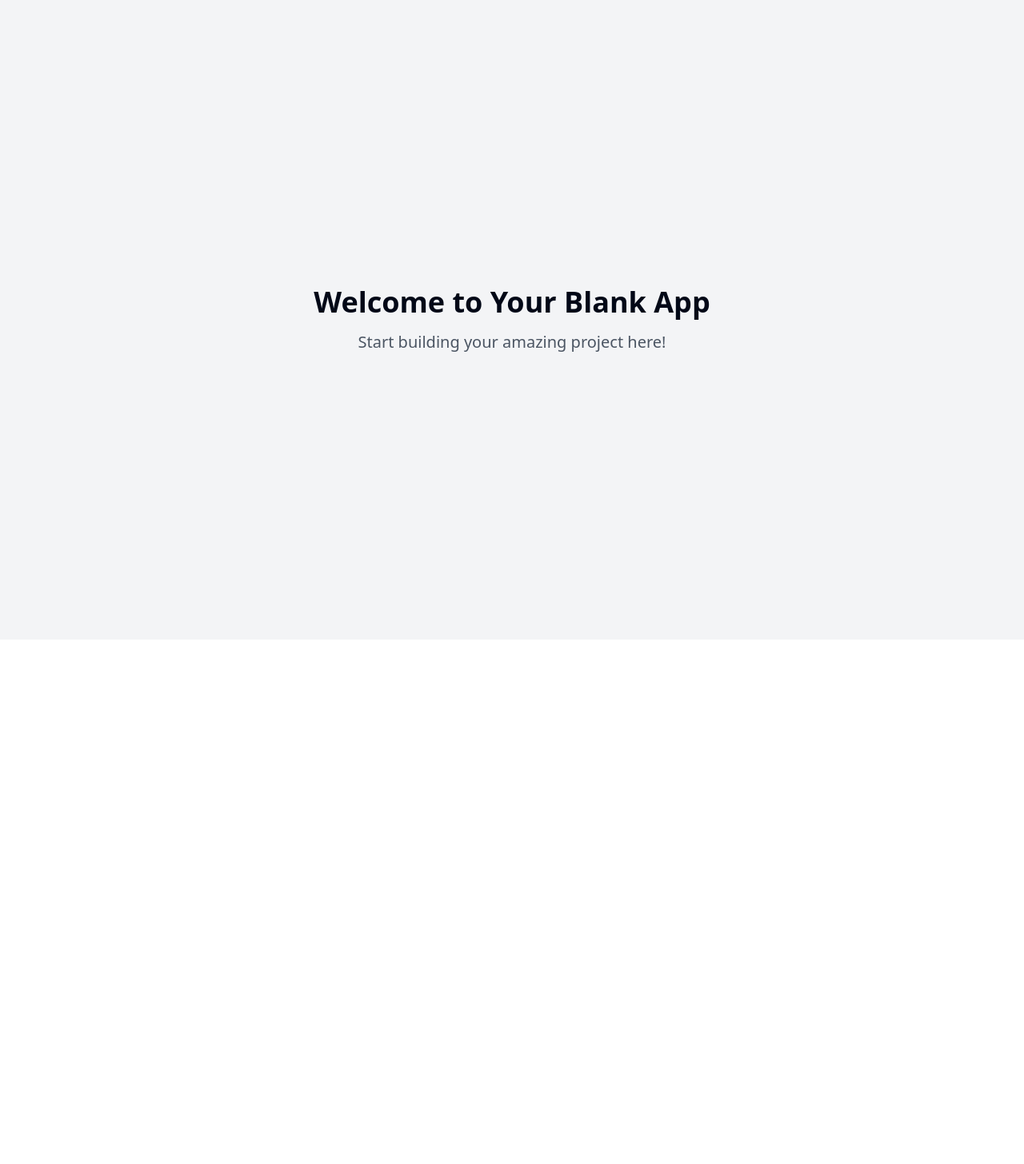
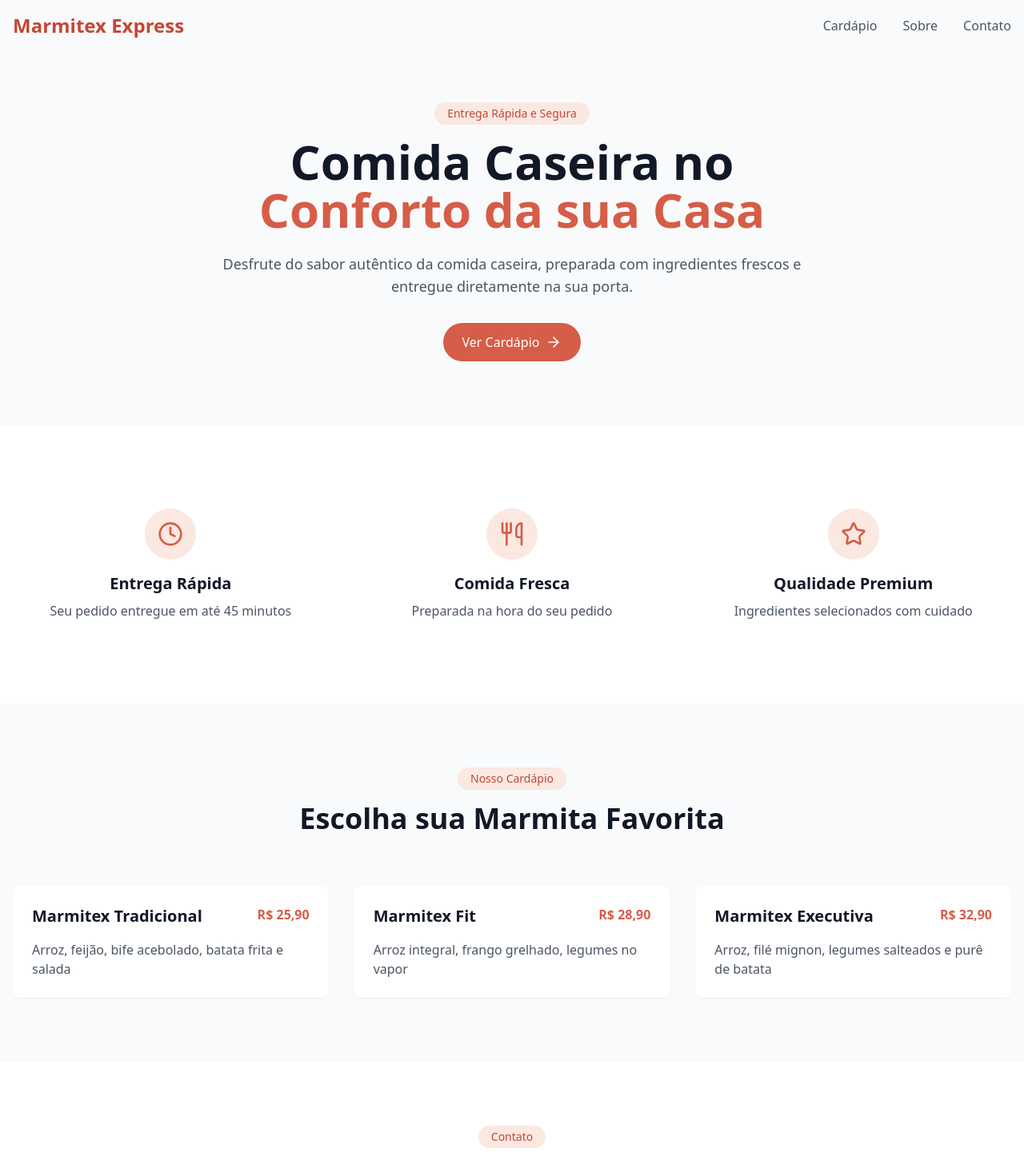
Before and after one commit to SRE-ARCHITECT/marmitex-express, a React (Vite) app: page / in a window 1280 px wide. Shown: the top 1456 px of the page at 80% size. Before the commit the page ends 800 px from the top, so only its background shows below. Built offline with nearby package versions, Linux system fonts and the light colour scheme.

Commit message:
Add marmitex delivery page
This commit adds a new page for a marmitex delivery service, including sections for the menu and contact information.  The page is styled with basic HTML and CSS.

```diff
--- a/package.json
+++ b/package.json
@@ -45,6 +45,7 @@
     "cmdk": "^1.0.0",
     "date-fns": "^3.6.0",
     "embla-carousel-react": "^8.3.0",
+    "framer-motion": "^12.4.1",
     "input-otp": "^1.2.4",
     "lucide-react": "^0.462.0",
     "next-themes": "^0.3.0",
--- /dev/null
+++ b/src/components/Navbar.tsx
@@ -0,0 +1,108 @@
+
+import { useState, useEffect } from "react";
+import { motion } from "framer-motion";
+import { Menu, X } from "lucide-react";
+
+const Navbar = () => {
+  const [isScrolled, setIsScrolled] = useState(false);
+  const [isMenuOpen, setIsMenuOpen] = useState(false);
+
+  useEffect(() => {
+    const handleScroll = () => {
+      setIsScrolled(window.scrollY > 20);
+    };
+    window.addEventListener("scroll", handleScroll);
+    return () => window.removeEventListener("scroll", handleScroll);
+  }, []);
+
+  return (
+    <motion.nav
+      initial={{ y: -100 }}
+      animate={{ y: 0 }}
+      className={`fixed w-full z-50 transition-all duration-300 ${
+        isScrolled
+          ? "bg-white/80 backdrop-blur-md shadow-sm"
+          : "bg-transparent"
+      }`}
+    >
+      <div className="container mx-auto px-4">
+        <div className="flex items-center justify-between h-16">
+          <a href="#" className="text-2xl font-semibold text-brand-600">
+            Marmitex Express
+          </a>
+
+          {/* Desktop Menu */}
+          <div className="hidden md:flex space-x-8">
+            <NavLink href="#menu">Cardápio</NavLink>
+            <NavLink href="#about">Sobre</NavLink>
+            <NavLink href="#contact">Contato</NavLink>
+          </div>
+
+          {/* Mobile Menu Button */}
+          <button
+            className="md:hidden"
+            onClick={() => setIsMenuOpen(!isMenuOpen)}
+            aria-label="Toggle menu"
+          >
+            {isMenuOpen ? (
+              <X className="h-6 w-6 text-brand-600" />
+            ) : (
+              <Menu className="h-6 w-6 text-brand-600" />
+            )}
+          </button>
+        </div>
+
+        {/* Mobile Menu */}
+        {isMenuOpen && (
+          <motion.div
+            initial={{ opacity: 0, y: -20 }}
+            animate={{ opacity: 1, y: 0 }}
+            exit={{ opacity: 0, y: -20 }}
+            className="md:hidden"
+          >
+            <div className="px-2 pt-2 pb-3 space-y-1">
+              <MobileNavLink href="#menu" onClick={() => setIsMenuOpen(false)}>
+                Cardápio
+              </MobileNavLink>
+              <MobileNavLink href="#about" onClick={() => setIsMenuOpen(false)}>
+                Sobre
+              </MobileNavLink>
+              <MobileNavLink href="#contact" onClick={() => setIsMenuOpen(false)}>
+                Contato
+              </MobileNavLink>
+            </div>
+          </motion.div>
+        )}
+      </div>
+    </motion.nav>
+  );
+};
+
+const NavLink = ({ href, children }: { href: string; children: React.ReactNode }) => (
+  <a
+    href={href}
+    className="text-gray-600 hover:text-brand-600 transition-colors duration-300"
+  >
+    {children}
+  </a>
+);
+
+const MobileNavLink = ({
+  href,
+  onClick,
+  children,
+}: {
+  href: string;
+  onClick: () => void;
+  children: React.ReactNode;
+}) => (
+  <a
+    href={href}
+    onClick={onClick}
+    className="block px-3 py-2 text-base font-medium text-gray-600 hover:text-brand-600 hover:bg-gray-50 rounded-md transition-colors duration-300"
+  >
+    {children}
+  </a>
+);
+
+export default Navbar;
--- a/src/pages/Index.tsx
+++ b/src/pages/Index.tsx
@@ -1,14 +1,188 @@
-// Update this page (the content is just a fallback if you fail to update the page)
+
+import { motion } from "framer-motion";
+import Navbar from "../components/Navbar";
+import { ArrowRight, Clock, Star, Utensils } from "lucide-react";
 
 const Index = () => {
   return (
-    <div className="min-h-screen flex items-center justify-center bg-gray-100">
-      <div className="text-center">
-        <h1 className="text-4xl font-bold mb-4">Welcome to Your Blank App</h1>
-        <p className="text-xl text-gray-600">Start building your amazing project here!</p>
-      </div>
+    <div className="min-h-screen bg-gray-50">
+      <Navbar />
+
+      {/* Hero Section */}
+      <section className="pt-32 pb-20 px-4">
+        <div className="container mx-auto">
+          <motion.div
+            initial={{ opacity: 0, y: 20 }}
+            animate={{ opacity: 1, y: 0 }}
+            transition={{ duration: 0.6 }}
+            className="text-center max-w-3xl mx-auto"
+          >
+            <span className="inline-block px-4 py-1 bg-brand-100 text-brand-600 rounded-full text-sm font-medium mb-4">
+              Entrega Rápida e Segura
+            </span>
+            <h1 className="text-4xl md:text-6xl font-bold text-gray-900 mb-6">
+              Comida Caseira no
+              <span className="text-brand-500"> Conforto da sua Casa</span>
+            </h1>
+            <p className="text-lg text-gray-600 mb-8">
+              Desfrute do sabor autêntico da comida caseira, preparada com ingredientes frescos
+              e entregue diretamente na sua porta.
+            </p>
+            <a
+              href="#menu"
+              className="inline-flex items-center px-6 py-3 bg-brand-500 text-white rounded-full hover:bg-brand-600 transition-colors duration-300"
+            >
+              Ver Cardápio
+              <ArrowRight className="ml-2 h-5 w-5" />
+            </a>
+          </motion.div>
+        </div>
+      </section>
+
+      {/* Features Section */}
+      <section className="py-20 bg-white">
+        <div className="container mx-auto px-4">
+          <div className="grid grid-cols-1 md:grid-cols-3 gap-8">
+            <Feature
+              icon={<Clock className="h-8 w-8" />}
+              title="Entrega Rápida"
+              description="Seu pedido entregue em até 45 minutos"
+            />
+            <Feature
+              icon={<Utensils className="h-8 w-8" />}
+              title="Comida Fresca"
+              description="Preparada na hora do seu pedido"
+            />
+            <Feature
+              icon={<Star className="h-8 w-8" />}
+              title="Qualidade Premium"
+              description="Ingredientes selecionados com cuidado"
+            />
+          </div>
+        </div>
+      </section>
+
+      {/* Menu Section */}
+      <section id="menu" className="py-20 bg-gray-50">
+        <div className="container mx-auto px-4">
+          <div className="text-center mb-16">
+            <span className="inline-block px-4 py-1 bg-brand-100 text-brand-600 rounded-full text-sm font-medium mb-4">
+              Nosso Cardápio
+            </span>
+            <h2 className="text-3xl md:text-4xl font-bold text-gray-900">
+              Escolha sua Marmita Favorita
+            </h2>
+          </div>
+
+          <div className="grid grid-cols-1 md:grid-cols-2 lg:grid-cols-3 gap-8">
+            <MenuItem
+              title="Marmitex Tradicional"
+              price="R$ 25,90"
+              description="Arroz, feijão, bife acebolado, batata frita e salada"
+            />
+            <MenuItem
+              title="Marmitex Fit"
+              price="R$ 28,90"
+              description="Arroz integral, frango grelhado, legumes no vapor"
+            />
+            <MenuItem
+              title="Marmitex Executiva"
+              price="R$ 32,90"
+              description="Arroz, filé mignon, legumes salteados e purê de batata"
+            />
+          </div>
+        </div>
+      </section>
+
+      {/* Contact Section */}
+      <section id="contact" className="py-20 bg-white">
+        <div className="container mx-auto px-4">
+          <div className="max-w-2xl mx-auto text-center">
+            <span className="inline-block px-4 py-1 bg-brand-100 text-brand-600 rounded-full text-sm font-medium mb-4">
+              Contato
+            </span>
+            <h2 className="text-3xl md:text-4xl font-bold text-gray-900 mb-8">
+              Faça seu Pedido
+            </h2>
+            <div className="space-y-4">
+              <p className="text-lg text-gray-600">
+                Telefone: (11) 99999-9999
+              </p>
+              <p className="text-lg text-gray-600">
+                WhatsApp: (11) 99999-9999
+              </p>
+              <p className="text-lg text-gray-600">
+                Horário: Segunda a Domingo, das 11h às 22h
+              </p>
+            </div>
+          </div>
+        </div>
+      </section>
+
+      {/* Footer */}
+      <footer className="bg-gray-900 text-white py-12">
+        <div className="container mx-auto px-4">
+          <div className="text-center">
+            <h3 className="text-2xl font-bold mb-4">Marmitex Express</h3>
+            <p className="text-gray-400 mb-8">Sabor e qualidade em cada entrega</p>
+            <p className="text-sm text-gray-500">
+              © {new Date().getFullYear()} Marmitex Express. Todos os direitos reservados.
+            </p>
+          </div>
+        </div>
+      </footer>
     </div>
   );
 };
 
+const Feature = ({
+  icon,
+  title,
+  description,
+}: {
+  icon: React.ReactNode;
+  title: string;
+  description: string;
+}) => (
+  <motion.div
+    initial={{ opacity: 0, y: 20 }}
+    whileInView={{ opacity: 1, y: 0 }}
+    transition={{ duration: 0.5 }}
+    viewport={{ once: true }}
+    className="flex flex-col items-center text-center p-6"
+  >
+    <div className="w-16 h-16 bg-brand-100 rounded-full flex items-center justify-center text-brand-500 mb-4">
+      {icon}
+    </div>
+    <h3 className="text-xl font-semibold text-gray-900 mb-2">{title}</h3>
+    <p className="text-gray-600">{description}</p>
+  </motion.div>
+);
+
+const MenuItem = ({
+  title,
+  price,
+  description,
+}: {
+  title: string;
+  price: string;
+  description: string;
+}) => (
+  <motion.div
+    initial={{ opacity: 0, y: 20 }}
+    whileInView={{ opacity: 1, y: 0 }}
+    transition={{ duration: 0.5 }}
+    viewport={{ once: true }}
+    className="bg-white rounded-lg shadow-sm hover:shadow-md transition-shadow duration-300 overflow-hidden"
+  >
+    <div className="p-6">
+      <div className="flex justify-between items-start mb-4">
+        <h3 className="text-xl font-semibold text-gray-900">{title}</h3>
+        <span className="text-brand-500 font-semibold">{price}</span>
+      </div>
+      <p className="text-gray-600">{description}</p>
+    </div>
+  </motion.div>
+);
+
 export default Index;
```
Also changed, not shown: tailwind.config.ts (+48 -64 lines), 1 other file (tests, documents, lock files or other folders).
